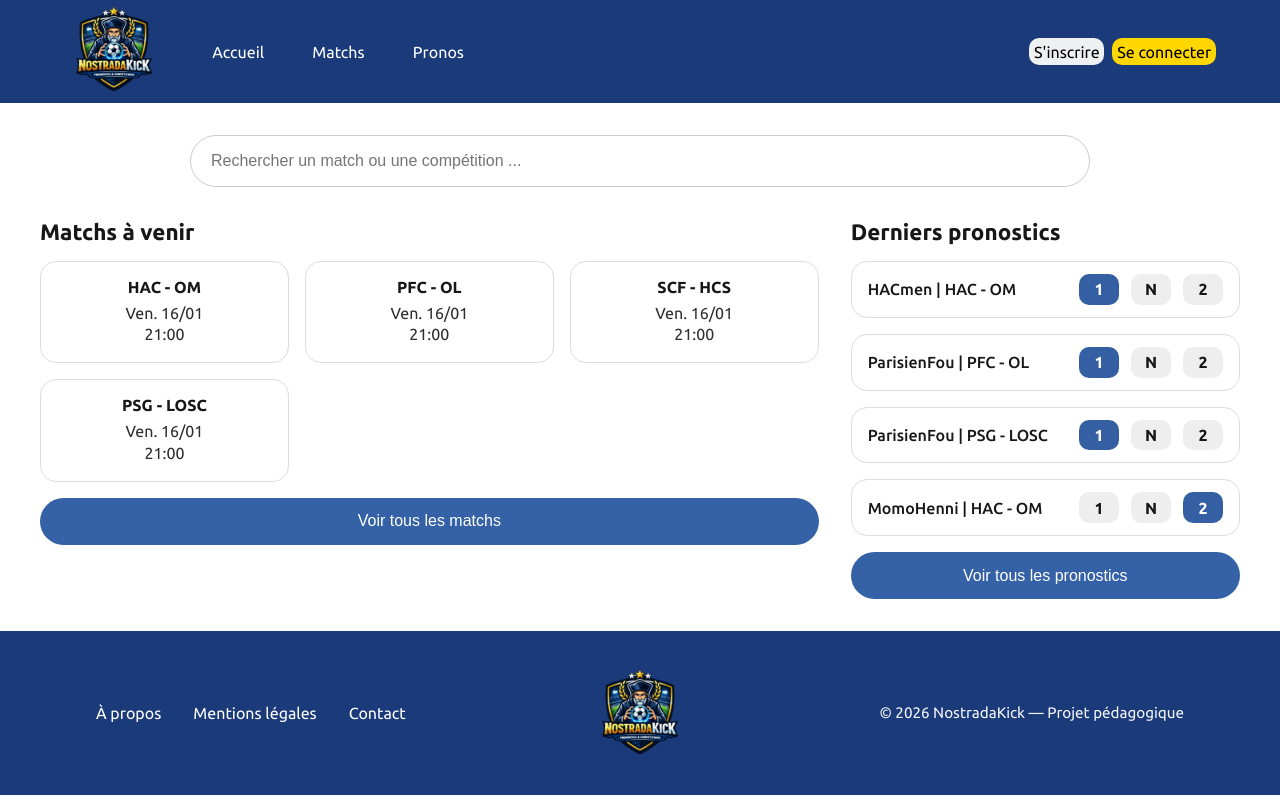
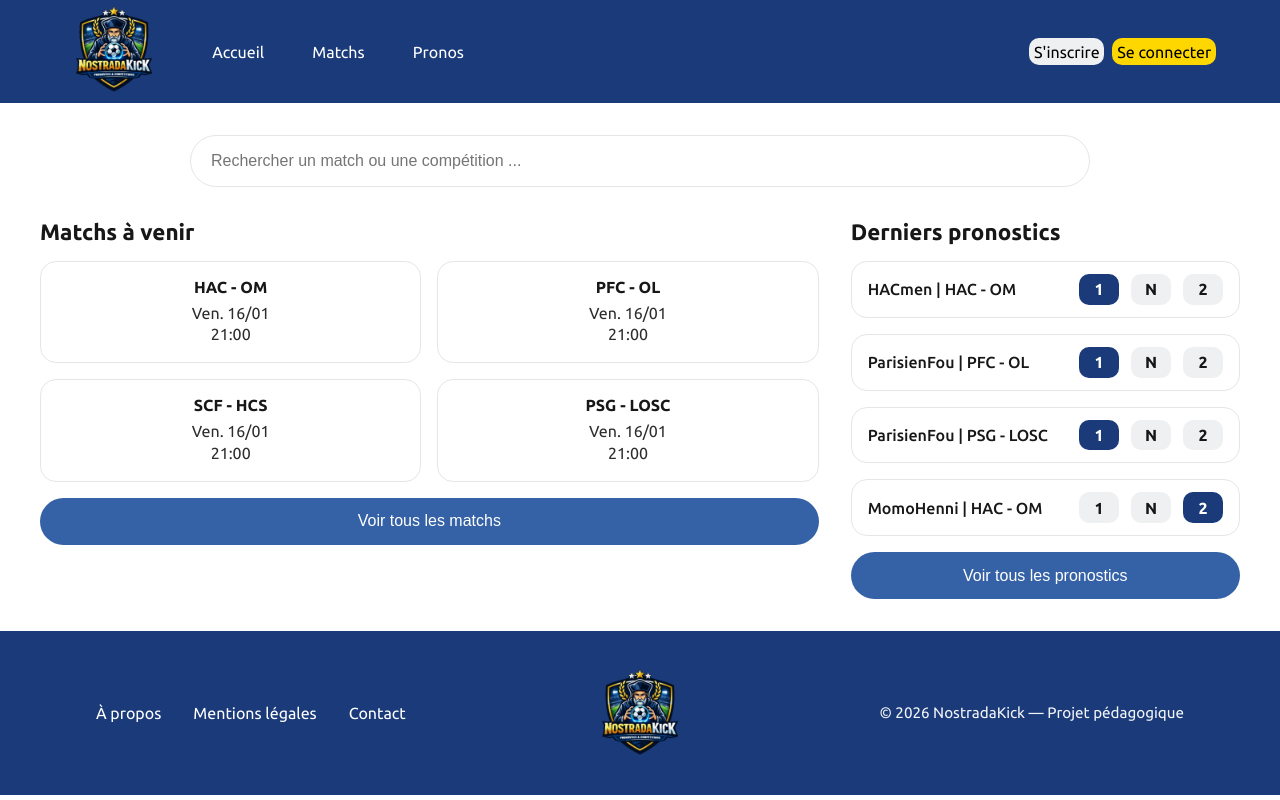
Before and after one commit to Oktay-Albayrak/nostradakick, a Next.js app in the folder client/: page / in a window 1280 px wide. Built offline with nearby package versions, Linux system fonts and the light colour scheme.

Commit message:
fix homepage

```diff
--- a/client/src/app/page.module.css
+++ b/client/src/app/page.module.css
@@ -12,7 +12,7 @@
   width: 100%;
   padding: 1rem 1.25rem;
   border-radius: 999px;
-  border: 1px solid #ccc;
+  border: 1px solid var(--dark-grey);
   font-size: 1rem;
   background: var(--background);
   color: var(--foreground);
@@ -20,16 +20,16 @@
 
 @media (prefers-color-scheme: dark) {
   .searchInput {
-    border-color: #444;
+    border-color: var(--dark-grey);
   }
 }
 
-/* GRID */
+/* GRID (mobile-first) */
 .mainGrid {
   max-width: 1200px;
   margin: auto;
   display: grid;
-  grid-template-columns: 1fr;
+  grid-template-columns: 1fr; /* ✅ mobile */
   gap: 2rem;
 }
 
@@ -39,16 +39,23 @@
   color: var(--foreground);
 }
 
-/* MATCHS */
+/* MATCHS (mobile-first : 1 colonne) */
 .matchGrid {
   display: grid;
-  grid-template-columns: repeat(auto-fill, minmax(220px, 1fr));
+  grid-template-columns: 1fr; /* ✅ mobile */
   gap: 1rem;
   margin-bottom: 1rem;
 }
 
+/* ✅ Tablette : 2 colonnes (2x2) */
+@media (min-width: 520px) {
+  .matchGrid {
+    grid-template-columns: repeat(2, minmax(0, 1fr));
+  }
+}
+
 .matchCard {
-  border: 1px solid #ddd;
+  border: 1px solid var(--dark-grey);
   border-radius: 16px;
   padding: 1rem;
   text-align: center;
@@ -58,7 +65,7 @@
 
 @media (prefers-color-scheme: dark) {
   .matchCard {
-    border-color: #333;
+    border-color: var(--dark-grey);
   }
 }
 
@@ -84,16 +91,17 @@
   display: flex;
   justify-content: space-between;
   align-items: center;
-  border: 1px solid #ddd;
+  border: 1px solid var(--dark-grey);
   border-radius: 16px;
   padding: 0.75rem 1rem;
   background: var(--background);
   color: var(--foreground);
+  gap: 1rem;
 }
 
 @media (prefers-color-scheme: dark) {
   .pronoRow {
-    border-color: #333;
+    border-color: var(--dark-grey);
   }
 }
 
@@ -116,7 +124,7 @@
 .pick {
   padding: 0.4rem 0.6rem;
   border-radius: 10px;
-  background: #eee;
+  background: var(--light-grey);
   color: var(--foreground);
   font-weight: 700;
   min-width: 40px;
@@ -125,13 +133,14 @@
 
 @media (prefers-color-scheme: dark) {
   .pick {
-    background: #1a1a1a;
+    background: #1a1a1a; /* ✅ lisible */
+    opacity: 1;          /* ✅ pas d'opacité */
   }
 }
 
 .pickActive {
-  background-color: #355fa3;
-  color: #ffffff;
+  background-color: var(--primary);
+  color: var(--white);
 }
 
 /* BUTTON */
@@ -151,14 +160,15 @@
   opacity: 0.9;
 }
 
-/* DESKTOP */
-@media (min-width: 768px) {
+/* ✅ Desktop : layout maquette (2 colonnes globales) */
+@media (min-width: 900px) {
   .mainGrid {
     grid-template-columns: 2fr 1fr;
+    align-items: start;
   }
 }
 
-/* MOBILE */
+/* MOBILE : pronos empilés */
 @media (max-width: 520px) {
   .pronoRow {
     flex-direction: column;
```
